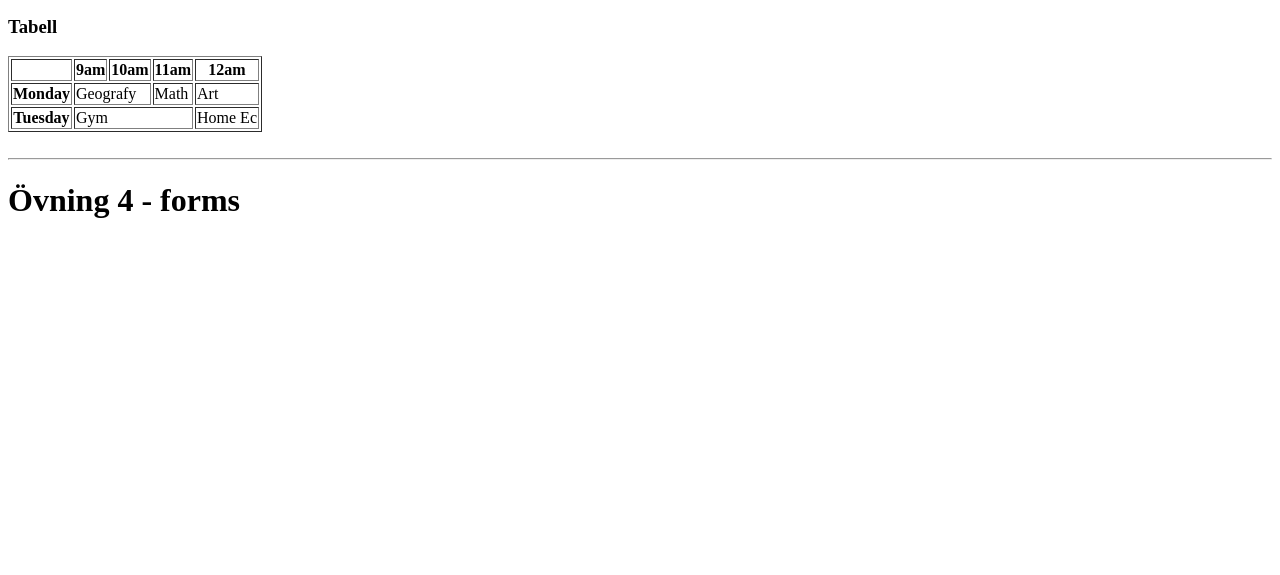
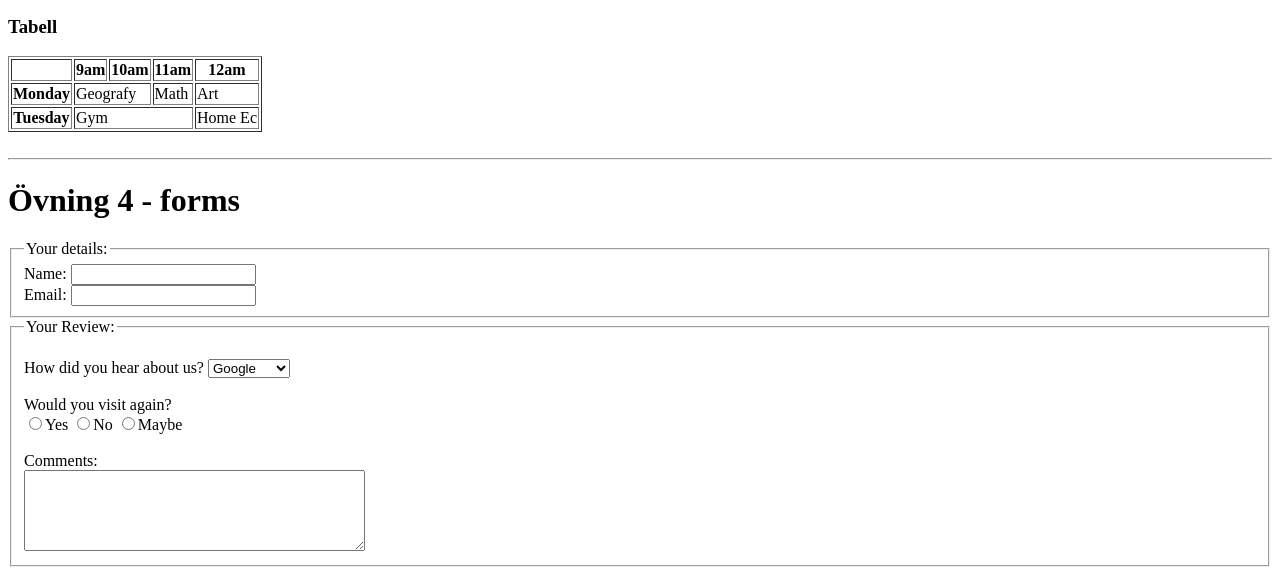
Before and after one commit to WEBD26JON/HTML-CSS, a plain HTML site: page ovningar-l2.html in a window 1280 px wide. Shown: the part 1248-1823 px from the top of the page. Before the commit the page ends 1488 px from the top, so only its background shows below. Drawn offline with Linux system fonts and the light colour scheme.

Commit message:
Update ovningar-l2.html

```diff
--- a/ovningar-l2.html
+++ b/ovningar-l2.html
@@ -89,10 +89,42 @@
     <hr>
 
     <h1>Övning 4 - forms</h1>
-      <form>
+    <form action="page.js" metod="post">
 
-      </form>
+      <fieldset>
+        <input type="hidden" name="">
+        <legend>Your details:</legend>
+        <label for="username">Name: </label>
+        <input type="text" name="username" id="username">
+        <br>
+        <label for="email">Email: </label><input type="email" name="email">
+      </fieldset>
 
+      <fieldset>
+        <input type="hidden" name="">
+        <legend>Your Review:</legend>
+        <br>
+        <lebel for="sites">How did you hear about us?</lebel>
+        <select name="sites" id="sites">
+            <option value="none">None</option>
+            <option value="google" selected>Google</option>
+            <option value="insta">Instagram</option>
+        </select>
+        <br><br>
+        <lebel for="visitagain">Would you visit again?</lebel><br>
+        <input type="radio" name="visitagain" id="visitagain" value="yes">Yes
+        <input type="radio" name="visitagain" id="visitagain" value="no">No
+        <input type="radio" name="visitagain" id="visitagain" value="maybe">Maybe
+
+        <br><br>
+        <label>Comments:</label>
+
+        <br>
+        <textarea name="comments" id="comments" cols="40" rows="5"></textarea>
+      </fieldset>
+
+
+    </form>
 
 </body>
 </html>
```
